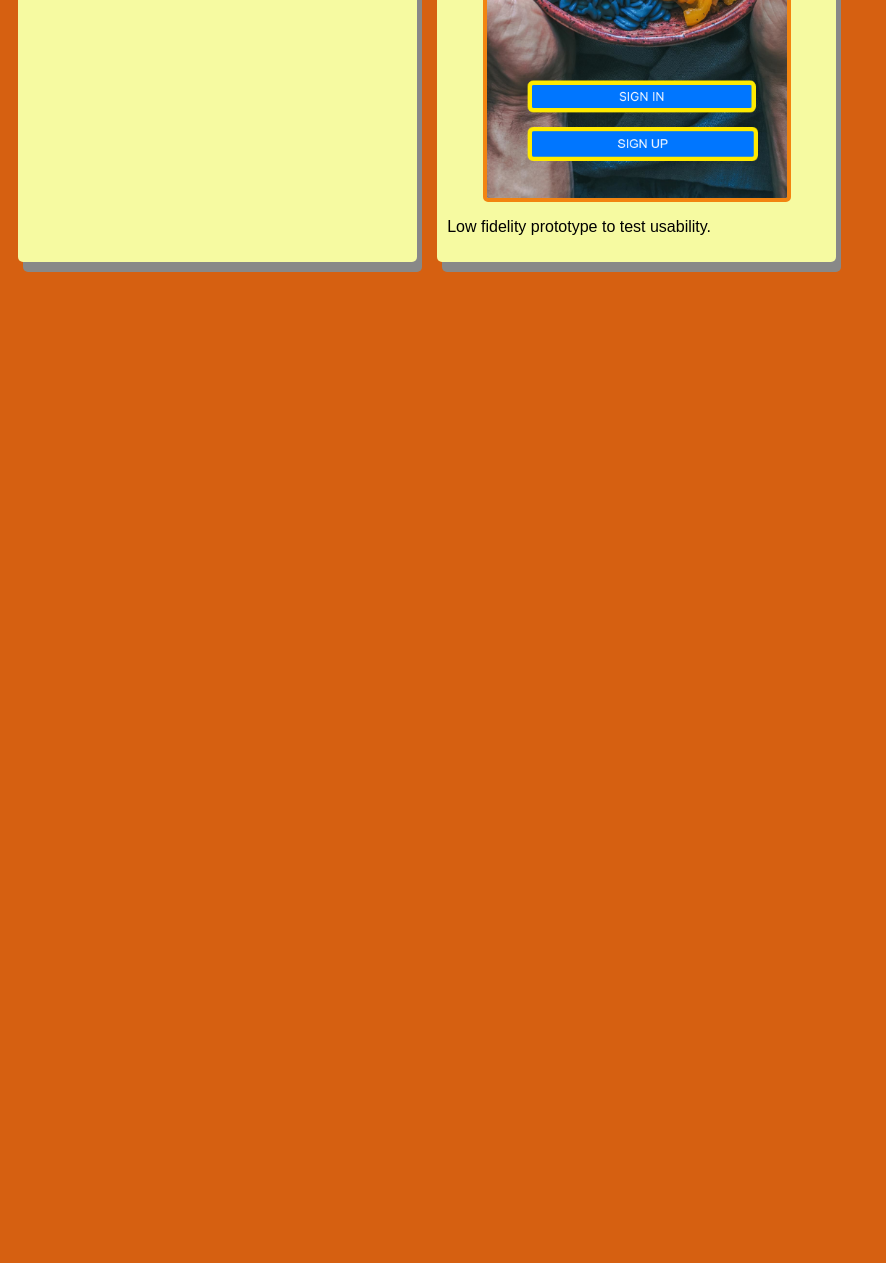
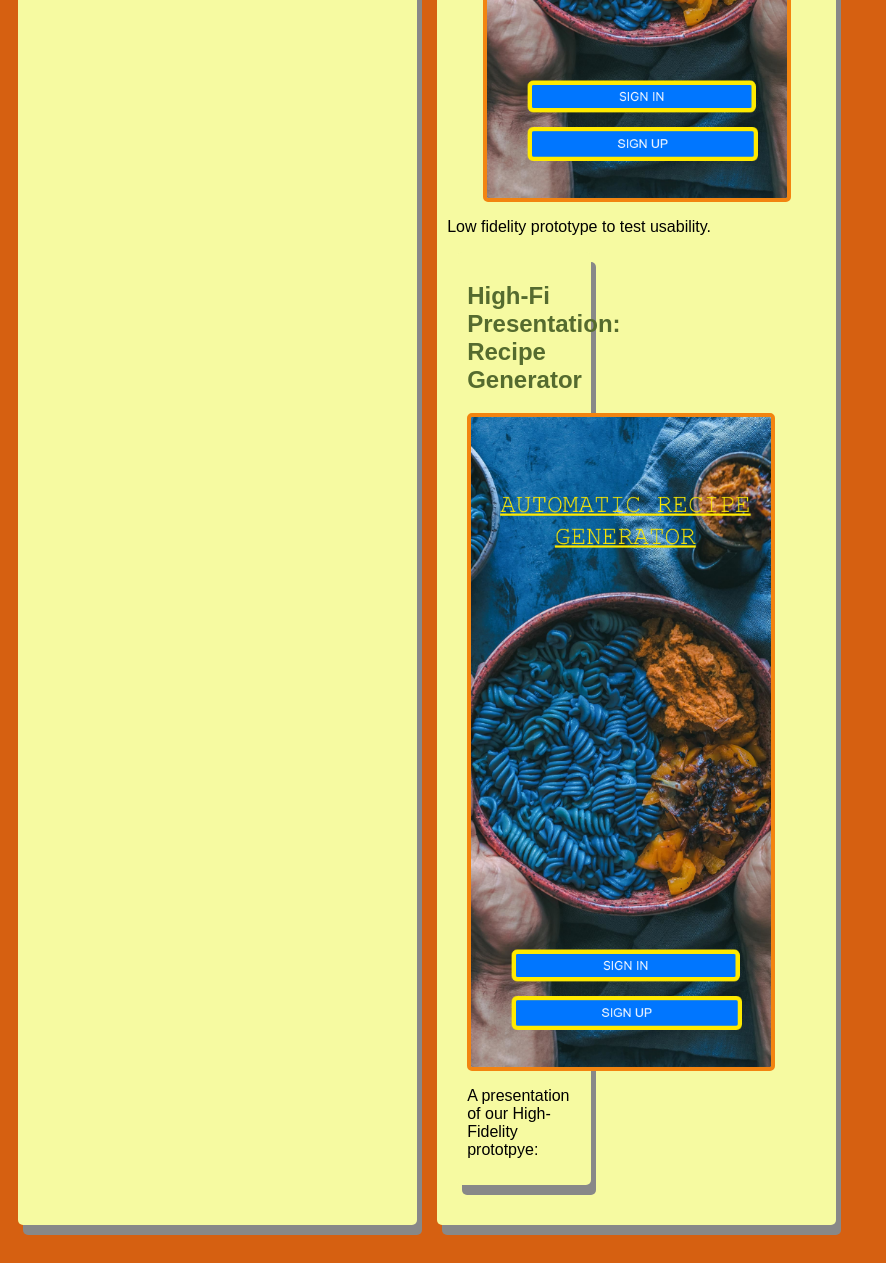
Before and after one commit to NSarmadi/NSarmadi.github.io, a plain HTML site: page index.html in a window 1280 px wide. Shown: the part 1538-2801 px from the top of the page, without its empty margins (0-886 px from the left). Before the commit the page ends 1838 px from the top, so only its background shows below. Drawn offline with Linux system fonts and the light colour scheme.

Commit message:
Add files via upload

```diff
--- a/index.html
+++ b/index.html
@@ -104,6 +104,17 @@
                     Low fidelity prototype to test usability.
                     </p>
             </section>
+
+
+                <!--Hi Fi Presentation-->
+            <section class="assignment">
+                <a href="https://youtu.be/uQE-K6s6pQc"><h2>High-Fi Presentation: Recipe Generator</h2></a>
+                <a href="https://youtu.be/uQE-K6s6pQc"><img src="Images/protoio-pic.png"></a>
+                <section class ="ass-details">
+                    <p>
+                        A presentation of our High-Fidelity prototpye:
+                    </p>
+            </section>
             </section>
             </div>
     </body>
```
